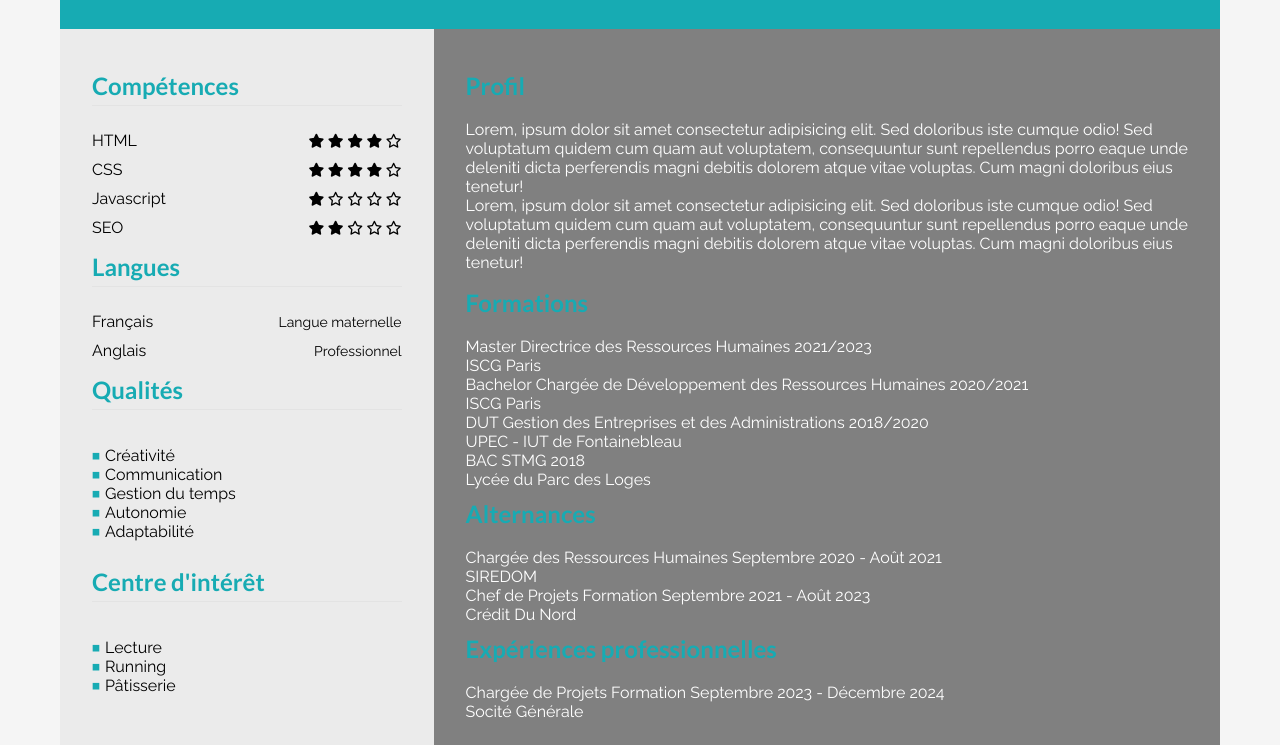
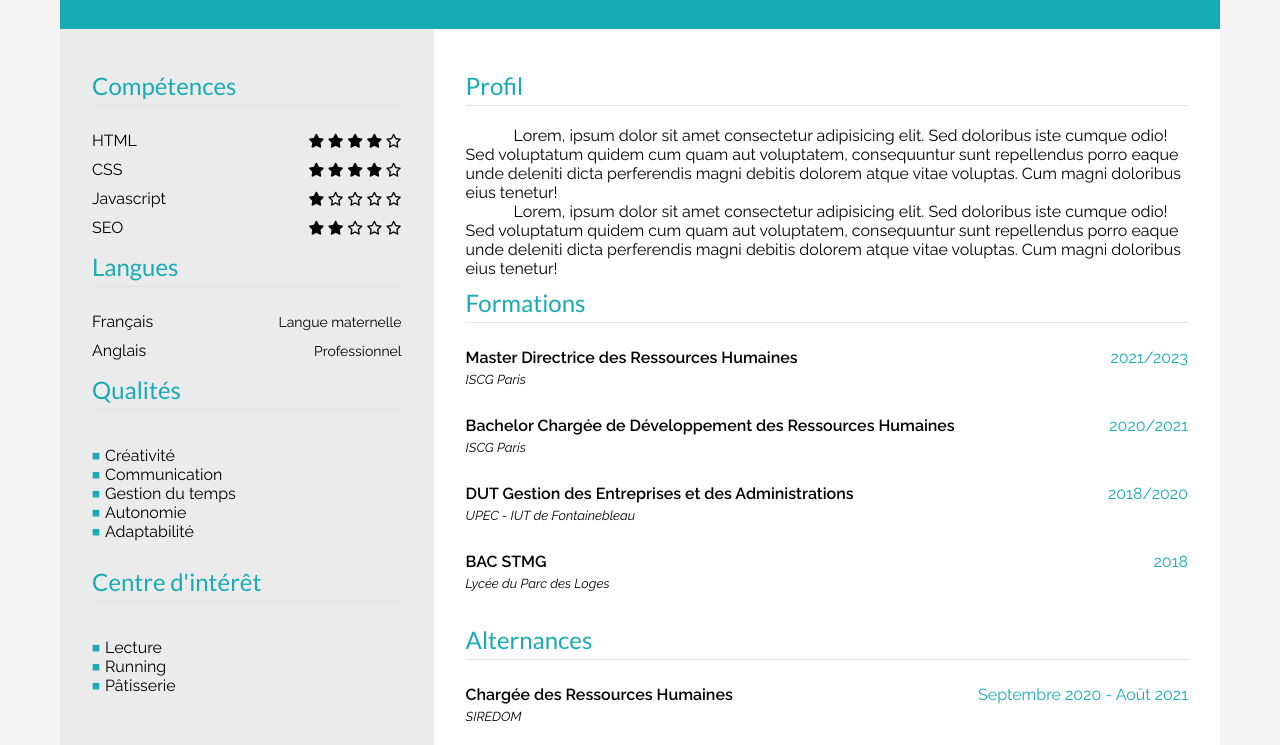
Before and after one commit to mitzven/Curriculum-Vitae, a plain HTML site: page index.html in a window 1280 px wide. Shown: the part 201-946 px from the top of the page. Drawn offline with Linux system fonts and the light colour scheme.

Commit message:
Add CSS for right side CV

```diff
--- a/assets/css/style.css
+++ b/assets/css/style.css
@@ -23,10 +23,10 @@ h2 {
 
 h3 {
     font-family: "Lato", sans-serif;
+    font-weight: 400;
     margin: 10px 0 20px;
     color: #17abb3;
     font-size: 24px;
-    font-weight: bold;
 }
 
 * {
@@ -95,7 +95,7 @@ img:hover {
     text-decoration: none;
 }
 
-.container {
+.big-container {
     display: flex;
     flex-direction: row;
     align-items: left;
@@ -115,7 +115,8 @@ img:hover {
 }
 
 .right-side {
-    background-color: gray;
+    background-color: #ffffff;
+    color: black;
     width: 70%;
     padding : 2rem;
     margin: 0;
@@ -155,6 +156,29 @@ ul li:before {
     padding-right: 5px;
 }
 
+.indent {
+    text-indent: 3rem;
+}
+
+.little-container {
+    display: flex;
+    justify-content: space-between;
+    padding: 5px 0px;
+}
+
+.bold {
+    font-weight: 600;
+}
+
+.blue {
+    color: #17abb3;
+}
+
+.little {
+    font-style: italic;
+    font-size: small;
+    margin-bottom: 1.5rem;
+}
 
 
 
--- a/index.html
+++ b/index.html
@@ -65,7 +65,7 @@
 
     <main>
 
-        <div class="container">
+        <div class="big-container">
 
             <div class="left-side">
 
@@ -149,76 +149,80 @@
             </div>
 
             <div class="right-side">
-                <h3>Profil</h3>
+                <h3 class="underline-title">Profil</h3>
 
-                <p>
+                <div class="indent">
                     Lorem, ipsum dolor sit amet consectetur adipisicing elit. Sed doloribus iste cumque odio!
                     Sed voluptatum quidem cum quam aut voluptatem, consequuntur sunt repellendus porro eaque unde deleniti dicta perferendis
-                    magni debitis dolorem atque vitae voluptas. Cum magni doloribus eius tenetur! <br>Lorem, ipsum dolor sit amet consectetur adipisicing elit.
+                    magni debitis dolorem atque vitae voluptas. Cum magni doloribus eius tenetur!
+                </div>
+
+                <div class="indent">
+                    Lorem, ipsum dolor sit amet consectetur adipisicing elit.
                     Sed doloribus iste cumque odio! Sed voluptatum quidem cum quam aut voluptatem, consequuntur sunt repellendus porro eaque
                     unde deleniti dicta perferendis magni debitis dolorem atque vitae voluptas. Cum magni doloribus eius tenetur!
-                </p>
+                </div>
 
-                <h3>Formations</h3>
+                <h3 class="underline-title">Formations</h3>
 
-                <div>
-                    <span>Master Directrice des Ressources Humaines</span>
-                    <span>2021/2023</span>
-                    <div>
+                <div class="little-container">
+                    <span class="bold">Master Directrice des Ressources Humaines</span>
+                    <span class="blue">2021/2023</span>
+                </div>
+                <div class="little">
                     ISCG Paris
                 </div>
+
+                <div class="little-container">
+                    <span class="bold">Bachelor Chargée de Développement des Ressources Humaines</span>
+                    <span class="blue">2020/2021</span>
+                </div>
+                <div class="little">
+                    ISCG Paris
                 </div>
 
-                <div>
-                    <span>Bachelor Chargée de Développement des Ressources Humaines</span>
-                    <span>2020/2021</span>
-                    <div>
-                        ISCG Paris
+                <div class="little-container">
+                    <span class="bold">DUT Gestion des Entreprises et des Administrations</span>
+                    <span class="blue">2018/2020</span>
                 </div>
+                <div class="little">
+                    UPEC - IUT de Fontainebleau
                 </div>
 
-                <div>
-                    <span>DUT Gestion des Entreprises et des Administrations</span>
-                    <span>2018/2020</span>
-                    <div>
-                        UPEC - IUT de Fontainebleau
+                <div class="little-container">
+                    <span class="bold">BAC STMG</span>
+                    <span class="blue">2018</span>
                 </div>
+                <div class="little">
+                    Lycée du Parc des Loges
                 </div>
 
-                <div>
-                    <span>BAC STMG</span>
-                    <span>2018</span>
-                    <div>
-                        Lycée du Parc des Loges
+                <h3 class="underline-title">Alternances</h3>
+
+                <div class="little-container">
+                    <span class="bold">Chargée des Ressources Humaines</span>
+                    <span class="blue">Septembre 2020 - Août 2021 </span>
                 </div>
+                <div class="little">
+                    SIREDOM
                 </div>
 
-                <h3>Alternances</h3>
-
-                <div>
-                    <span>Chargée des Ressources Humaines</span>
-                    <span>Septembre 2020 - Août 2021 </span>
-                    <div>
-                        SIREDOM
+                <div class="little-container">
+                    <span class="bold">Chef de Projets Formation</span>
+                    <span class="blue">Septembre 2021 - Août 2023 </span>
                 </div>
+                <div class="little">
+                    Crédit Du Nord
                 </div>
 
-                <div>
-                    <span>Chef de Projets Formation</span>
-                    <span>Septembre 2021 - Août 2023 </span>
-                    <div>
-                        Crédit Du Nord
+                <h3 class="underline-title">Expériences professionnelles</h3>
+
+                <div class="little-container">
+                    <span class="bold">Chargée de Projets Formation</span>
+                    <span class="blue">Septembre 2023 - Décembre 2024</span>
                 </div>
-                </div>
-
-                <h3>Expériences professionnelles</h3>
-
-                <div>
-                    <span>Chargée de Projets Formation</span>
-                    <span>Septembre 2023 - Décembre 2024</span>
-                    <div>
-                        Socité Générale
-                    </div>
+                <div class="little">
+                    Société Générale
                 </div>
 
             </div>
```
Lines whose indentation alone changed are shown as unchanged.
